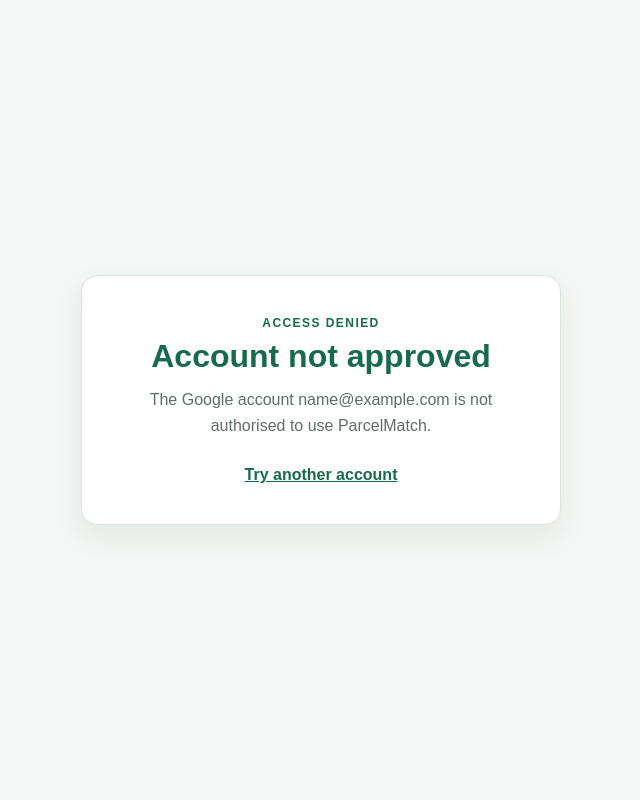
After one commit to Zelandini/ra-parcel-scanner-webapp, a Flask app: template templates/access_denied.html in a window 1280 px wide. The commit adds this page. Shown: the whole page, without its empty margins (319-959 px from the left). Run offline with Flask 3, Linux system fonts and the light colour scheme; the template is opened without the code that fills it: most values are stand-ins (such as "Sample title", 1, 10 or a date in 2020); parts of the project's set-up code (start-up, migrations or seed data) failed here and were passed over.

Commit message:
Add Google authentication and protected scanner

```diff
--- a/app.py
+++ b/app.py
@@ -1,7 +1,23 @@
+import os
+import secrets
+from functools import wraps
+from pathlib import Path
+from flask import (
+    Flask,
+    abort,
+    jsonify,
+    redirect,
+    render_template,
+    request,
+    session,
+    url_for,
+)
+from google.auth.transport import requests as google_requests
+from google.oauth2 import id_token
+
 from tempfile import TemporaryDirectory
 
 from dotenv import load_dotenv
-from flask import Flask, render_template, request
 from google import genai
 from PIL import UnidentifiedImageError
 
@@ -14,6 +30,28 @@ from services.resident_matcher import (normalize_phone, search_csv)
 load_dotenv()
 
 app = Flask(__name__)
+
+app.config["MAX_CONTENT_LENGTH"] = 50 * 1024 * 1024
+app.config["SECRET_KEY"] = os.getenv("FLASK_SECRET_KEY")
+app.config["SESSION_COOKIE_HTTPONLY"] = True
+app.config["SESSION_COOKIE_SAMESITE"] = "Lax"
+
+GOOGLE_CLIENT_ID = os.getenv("GOOGLE_CLIENT_ID")
+
+APPROVED_RA_EMAILS = {
+    email.strip().lower()
+    for email in os.getenv(
+        "APPROVED_RA_EMAILS",
+        "",
+    ).split(",")
+    if email.strip()
+}
+
+if not app.config["SECRET_KEY"]:
+    raise RuntimeError("FLASK_SECRET_KEY is not configured.")
+
+if not GOOGLE_CLIENT_ID:
+    raise RuntimeError("GOOGLE_CLIENT_ID is not configured.")
 
 app.config["MAX_CONTENT_LENGTH"] = 50 * 1024 * 1024
 
@@ -56,7 +94,113 @@ def create_display_room(parcel):
     return room
 
 
+def login_required(view_function):
+    @wraps(view_function)
+    def wrapped_view(*args, **kwargs):
+        if "google_sub" not in session:
+            return redirect(url_for("login"))
+
+        return view_function(*args, **kwargs)
+
+    return wrapped_view
+
+
+@app.route("/login")
+def login():
+    if "google_sub" in session:
+        return redirect(url_for("home"))
+
+    login_csrf_token = secrets.token_urlsafe(32)
+    session["login_csrf_token"] = login_csrf_token
+
+    return render_template(
+        "login.html",
+        google_client_id=GOOGLE_CLIENT_ID,
+        login_csrf_token=login_csrf_token,
+    )
+
+
+@app.route("/auth/google", methods=["POST"])
+def google_login():
+    submitted_data = request.get_json(silent=True) or {}
+
+    submitted_csrf_token = submitted_data.get(
+        "csrf_token",
+        "",
+    )
+
+    saved_csrf_token = session.pop(
+        "login_csrf_token",
+        "",
+    )
+
+    if (
+        not submitted_csrf_token
+        or not saved_csrf_token
+        or not secrets.compare_digest(
+            submitted_csrf_token,
+            saved_csrf_token,
+        )
+    ):
+        return jsonify({
+            "error": "The login request could not be verified."
+        }), 400
+
+    credential = submitted_data.get("credential")
+
+    if not credential:
+        return jsonify({
+            "error": "Google did not provide a login credential."
+        }), 400
+
+    try:
+        google_user = id_token.verify_oauth2_token(
+            credential,
+            google_requests.Request(),
+            GOOGLE_CLIENT_ID,
+        )
+
+    except ValueError:
+        return jsonify({
+            "error": "Google could not verify this login."
+        }), 401
+
+    email = str(
+        google_user.get("email", "")
+    ).strip().lower()
+
+    if not email or not google_user.get("email_verified"):
+        return jsonify({
+            "error": "The Google email is not verified."
+        }), 403
+
+    if email not in APPROVED_RA_EMAILS:
+        return jsonify({
+            "error": "This Google account is not approved."
+        }), 403
+
+    session.clear()
+
+    session["google_sub"] = google_user["sub"]
+    session["email"] = email
+    session["name"] = (
+        google_user.get("name")
+        or email
+    )
+    session["picture"] = google_user.get("picture")
+
+    return jsonify({
+        "redirect": url_for("home")
+    })
+
+
+@app.route("/logout", methods=["POST"])
+def logout():
+    session.clear()
+    return redirect(url_for("login"))
+
 @app.route("/", methods=["GET", "POST"])
+@login_required
 def home():
     error = None
     parcel_results = []
@@ -184,4 +328,4 @@ def upload_too_large(_error):
 
 
 if __name__ == "__main__":
-    app.run()
+    app.run(port=5001)
--- a/static/css/styles.css
+++ b/static/css/styles.css
@@ -344,3 +344,71 @@ body {
     margin-bottom: 0;
     padding-left: 20px;
 }
+.login-card {
+    text-align: center;
+}
+
+.google-button {
+    display: flex;
+    justify-content: center;
+}
+
+.login-help {
+    margin: 20px 0 0;
+
+    color: #758179;
+    font-size: 0.75rem;
+}
+
+.user-bar {
+    margin-bottom: 28px;
+    padding-bottom: 16px;
+
+    display: flex;
+    align-items: center;
+    justify-content: space-between;
+    gap: 16px;
+
+    border-bottom: 1px solid #dce4df;
+}
+
+.user-bar > div {
+    display: flex;
+    flex-direction: column;
+    gap: 3px;
+}
+
+.user-label {
+    color: #758179;
+    font-size: 0.7rem;
+}
+
+.logout-button {
+    padding: 8px 12px;
+
+    border: 1px solid #c8d3cd;
+    border-radius: 8px;
+
+    background-color: white;
+    color: #526159;
+
+    font-size: 0.75rem;
+    font-weight: 700;
+}
+
+.text-link {
+    color: #176b4d;
+    font-weight: 700;
+}
+.login-error {
+    margin: 18px 0 0;
+    padding: 10px 12px;
+
+    border: 1px solid #e5a5a5;
+    border-radius: 8px;
+
+    background-color: #fff1f1;
+    color: #932e2e;
+
+    font-size: 0.8rem;
+}
--- /dev/null
+++ b/templates/access_denied.html
@@ -0,0 +1,37 @@
+<!DOCTYPE html>
+<html lang="en">
+<head>
+    <meta charset="UTF-8">
+
+    <meta
+        name="viewport"
+        content="width=device-width, initial-scale=1.0"
+    >
+
+    <link
+        rel="stylesheet"
+        href="{{ url_for('static', filename='css/styles.css') }}"
+    >
+
+    <title>Access denied · ParcelMatch</title>
+</head>
+
+<body>
+    <main class="page">
+        <section class="scanner-card login-card">
+            <p class="eyebrow">Access denied</p>
+
+            <h1 class="product-name">Account not approved</h1>
+
+            <p class="description">
+                The Google account {{ email }} is not authorised to use
+                ParcelMatch.
+            </p>
+
+            <a class="text-link" href="{{ url_for('login') }}">
+                Try another account
+            </a>
+        </section>
+    </main>
+</body>
+</html>
```
Also changed, not shown: templates/index.html (+12 -0 lines), templates/login.html (added, +110 -0 lines), 1 other file.
